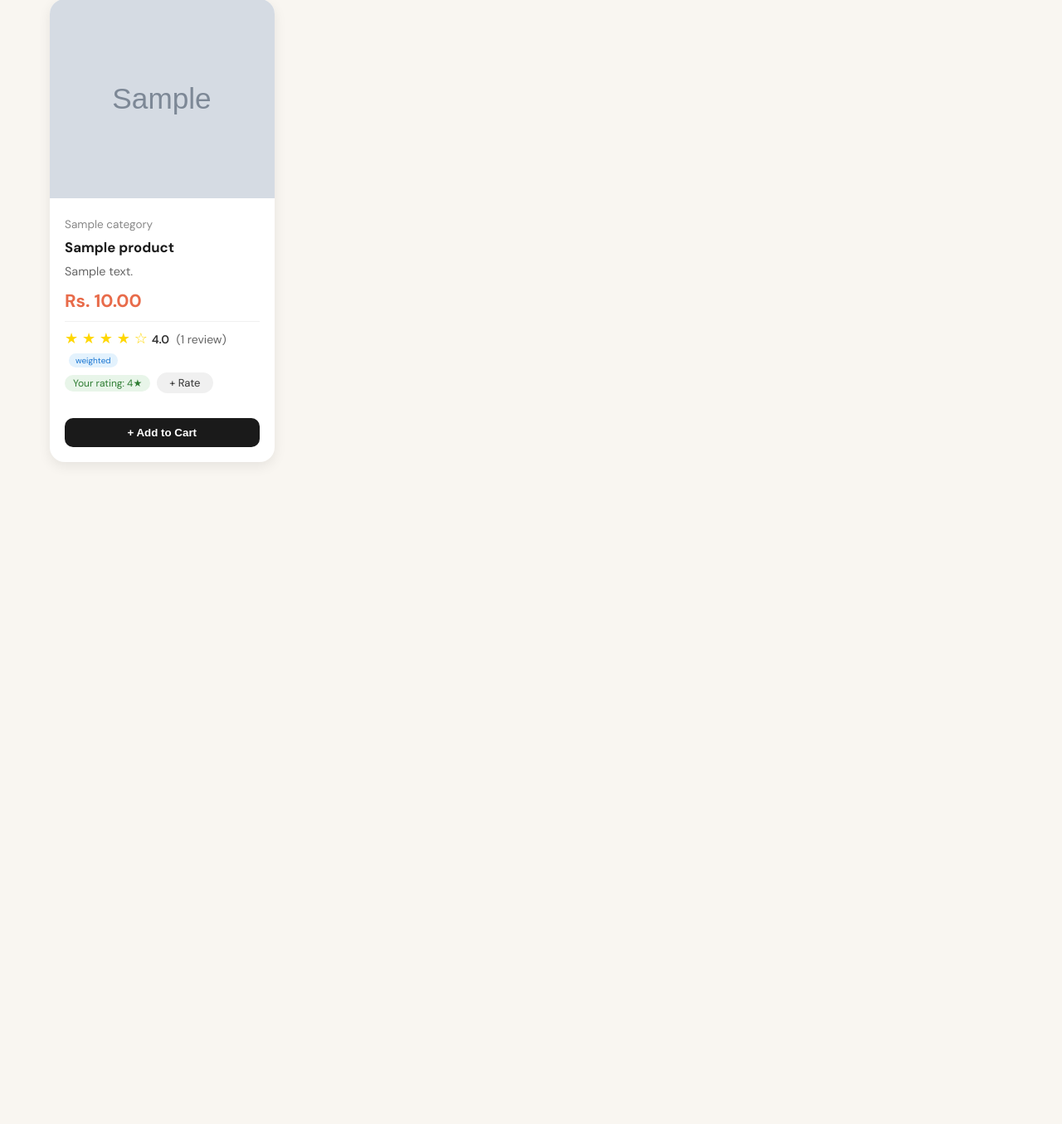
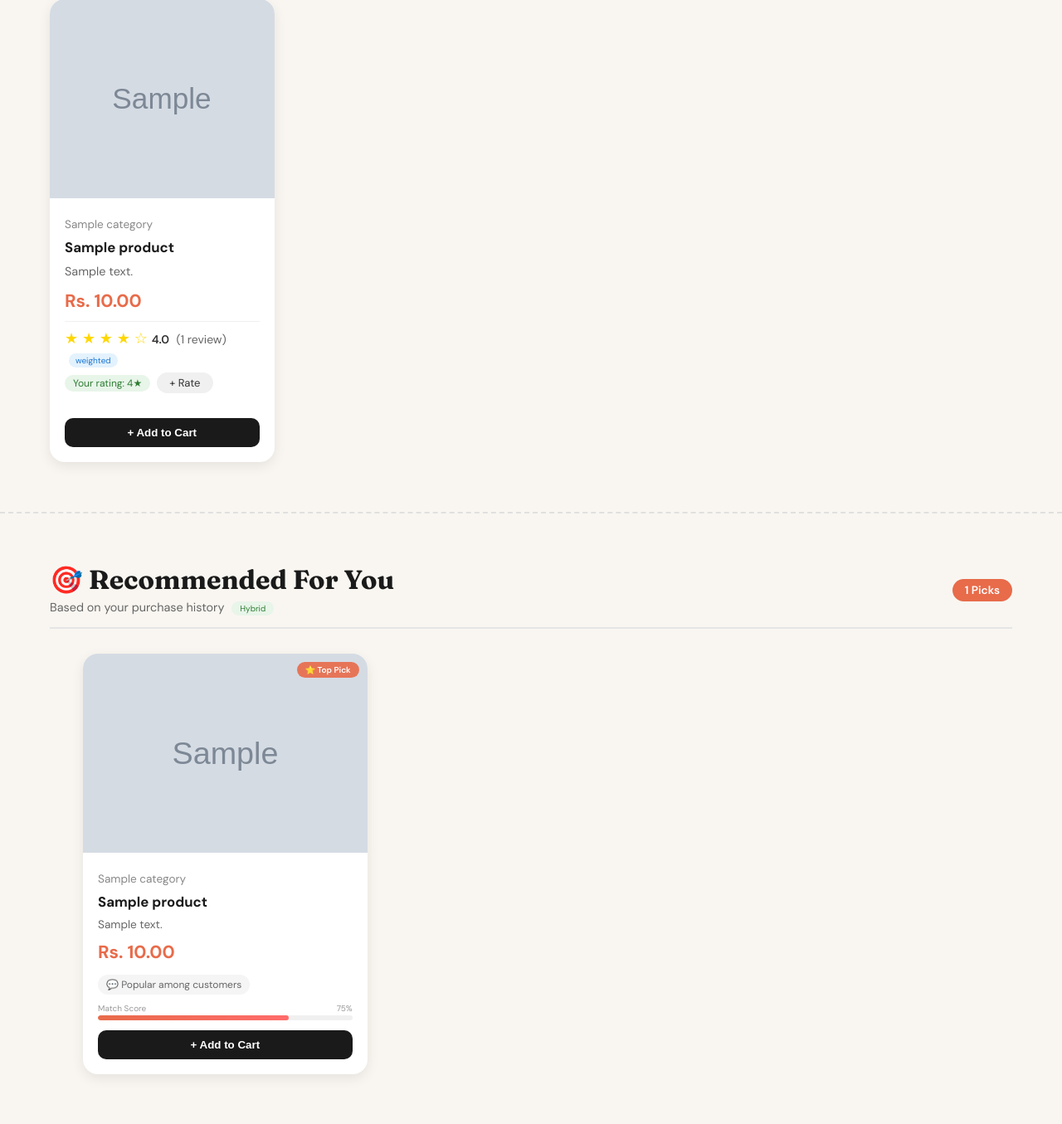
Before and after one commit to Swikriti-Bhusal/stationery-management-system, a Django app: page /products/ in a window 1280 px wide. Shown: the part 263-1618 px from the top of the page at 83% size. Before the commit the page ends 822 px from the top, so only its background shows below. Run offline with Django 5.2, Linux system fonts and the light colour scheme; a user stored in the database is signed in; tables that the repository leaves empty hold one stand-in row (values such as "Sample post"); grey boxes marked "Sample" are stand-in pictures.

Commit message:
Add hybrid recommendation algorithm with fallback

```diff
--- a/orders/models.py
+++ b/orders/models.py
@@ -12,7 +12,7 @@ class Order(models.Model):
     )
 
     user = models.ForeignKey(User, on_delete=models.CASCADE, related_name='orders')
-    full_name = models.CharField(max_length=100, blank=True, default='')  # CHANGED: added blank=True
+    full_name = models.CharField(max_length=100, blank=True, default='')
     order_date = models.DateTimeField(auto_now_add=True)
     status = models.CharField(max_length=20, choices=STATUS_CHOICES, default='pending')
     total_amount = models.DecimalField(max_digits=10, decimal_places=2, default=0)
--- a/products/views.py
+++ b/products/views.py
@@ -1,7 +1,8 @@
 from django.shortcuts import render, redirect, get_object_or_404
 from django.contrib.auth.decorators import login_required
 from .models import Product, Category
-from reviews.models import ProductRating  # ADD THIS IMPORT
+from reviews.models import ProductRating
+from django.db.models import Count, Q
 
 # ====================== LINEAR SEARCH ALGORITHM ======================
 def linear_search_products(products, query):
@@ -17,7 +18,7 @@ def linear_search_products(products, query):
         desc = (product.description or "").lower()
         cat  = product.category.name.lower()
 
-        # Whole word matching (better than simple 'in')
+        # Whole word matching
         import re
         word_pattern = r'\b' + re.escape(query) + r'\b'
 
@@ -51,6 +52,80 @@ def add_ratings_to_products(products):
     return products
 
 
+# ====================== RECOMMENDATION FUNCTION ======================
+def get_personalized_recommendations(user, limit=4):
+    """Simple recommendations based on user's purchase history"""
+    recommendations = []
+
+    try:
+        from orders.models import OrderItem
+
+        # Get user's purchased product IDs
+        purchased_product_ids = OrderItem.objects.filter(
+            order__user=user
+        ).values_list('product_id', flat=True)
+
+        if purchased_product_ids:
+            # Get categories from user's purchases
+            purchased_categories = Product.objects.filter(
+                id__in=purchased_product_ids
+            ).values_list('category_id', flat=True).distinct()
+
+            # Get products from same categories (excluding purchased)
+            category_products = Product.objects.filter(
+                category_id__in=purchased_categories,
+                is_available=True
+            ).exclude(
+                id__in=purchased_product_ids
+            ).annotate(
+                purchase_count=Count('orderitem')
+            ).order_by('-purchase_count')[:limit]
+
+            # Add explanation and score
+            for product in category_products:
+                score = min(95, 40 + (product.purchase_count * 2))
+                recommendations.append({
+                    'product': product,
+                    'explanation': 'Based on your favorite categories',
+                    'score': score
+                })
+
+        # If not enough recommendations, add popular products
+        if len(recommendations) < limit:
+            remaining = limit - len(recommendations)
+            popular = Product.objects.filter(
+                is_available=True
+            ).exclude(
+                id__in=[r['product'].id for r in recommendations]
+            ).annotate(
+                order_count=Count('orderitem')
+            ).filter(order_count__gt=0).order_by('-order_count')[:remaining]
+
+            for product in popular:
+                recommendations.append({
+                    'product': product,
+                    'explanation': 'Popular among customers',
+                    'score': 75
+                })
+
+    except ImportError:
+        # If OrderItem doesn't exist, show popular products
+        popular = Product.objects.filter(
+            is_available=True
+        ).annotate(
+            order_count=Count('orderitem')
+        ).filter(order_count__gt=0).order_by('-order_count')[:limit]
+
+        for product in popular:
+            recommendations.append({
+                'product': product,
+                'explanation': 'Popular among customers',
+                'score': 80
+            })
+
+    return recommendations
+
+
 # ====================== CUSTOMER VIEWS ======================
 def product_detail(request, slug):
     product = get_object_or_404(Product, slug=slug)
@@ -81,11 +156,16 @@ def product_list(request):
     if not search_query:
         products = sorted(products, key=lambda p: p.weighted_rating, reverse=True)
 
+    # ========== GET RECOMMENDATIONS ==========
+    hybrid_recommendations = []
+    if request.user.is_authenticated:
+        hybrid_recommendations = get_personalized_recommendations(request.user, limit=4)
 
     return render(request, 'products/product_list.html', {
         'products': products,
         'categories': categories,
-        'search_query': search_query
+        'search_query': search_query,
+        'hybrid_recommendations': hybrid_recommendations
     })
 
 
--- a/templates/products/product_list.html
+++ b/templates/products/product_list.html
@@ -164,6 +164,105 @@
             box-shadow: 0 4px 15px rgba(0,0,0,0.2);
             font-weight: 500;
         }
+        /* ========== RECOMMENDATIONS STYLES ========== */
+    .recommendations-section {
+        max-width: 1240px;
+        margin: 60px auto;
+        padding: 0 40px;
+    }
+
+    .recommendations-header {
+        display: flex;
+        justify-content: space-between;
+        align-items: center;
+        margin-bottom: 30px;
+        border-bottom: 2px solid #e5e5e5;
+        padding-bottom: 15px;
+        flex-wrap: wrap;
+    }
+
+    .recommendations-header h2 {
+        font-family: 'Fraunces', serif;
+        font-size: 2rem;
+    }
+
+    .recommendations-header .rec-badge {
+        background: var(--coral);
+        color: white;
+        padding: 5px 15px;
+        border-radius: 20px;
+        font-size: 0.85rem;
+        font-weight: 600;
+    }
+
+    .rec-algorithm-tag {
+        font-size: 10px;
+        background: #e8f5e9;
+        color: #2e7d32;
+        padding: 2px 10px;
+        border-radius: 10px;
+        margin-left: 5px;
+    }
+
+    .recommendation-card {
+        position: relative;
+    }
+
+    .recommendation-card .rec-tag {
+        position: absolute;
+        top: 10px;
+        right: 10px;
+        background: rgba(232, 107, 74, 0.9);
+        color: white;
+        padding: 3px 10px;
+        border-radius: 12px;
+        font-size: 10px;
+        font-weight: 600;
+        z-index: 10;
+    }
+
+    .rec-reason {
+        font-size: 12px;
+        color: #666;
+        background: #f5f5f5;
+        padding: 4px 10px;
+        border-radius: 12px;
+        display: inline-block;
+        margin-top: 5px;
+    }
+
+    .rec-divider {
+        margin: 40px 0;
+        border: none;
+        border-top: 2px dashed #e0e0e0;
+    }
+
+    .rec-score-bar {
+        margin-top: 10px;
+    }
+
+    .rec-score-bar .label {
+        display: flex;
+        justify-content: space-between;
+        font-size: 10px;
+        color: #999;
+    }
+
+    .rec-score-bar .track {
+        width: 100%;
+        height: 6px;
+        background: #f0f0f0;
+        border-radius: 3px;
+        margin-top: 2px;
+        overflow: hidden;
+    }
+
+    .rec-score-bar .fill {
+        height: 100%;
+        border-radius: 3px;
+        background: linear-gradient(90deg, var(--coral), #ff6b6b);
+        transition: width 0.5s ease;
+    }
     </style>
 </head>
 <body>
@@ -288,6 +387,83 @@
     </div>
     {% endfor %}
 </div>
+<!-- RECOMMENDATIONS SECTION  -->
+
+{% if user.is_authenticated and hybrid_recommendations %}
+<hr class="rec-divider">
+
+<div class="recommendations-section">
+    <div class="recommendations-header">
+        <div>
+            <h2>🎯 Recommended For You</h2>
+            <p style="color: #666; font-size: 0.9rem; margin-top: 5px;">
+                Based on your purchase history
+                <span class="rec-algorithm-tag">Hybrid</span>
+            </p>
+        </div>
+        <div>
+            <span class="rec-badge">{{ hybrid_recommendations|length }} Picks</span>
+        </div>
+    </div>
+
+    <div class="products-grid" style="margin-top: 0;">
+        {% for item in hybrid_recommendations %}
+        <div class="product-card recommendation-card">
+            {% if item.product.image %}
+                <div class="product-image">
+                    <img src="{{ item.product.image.url }}" alt="{{ item.product.name }}">
+                    <!-- Recommendation tag badge -->
+                    <span class="rec-tag">
+                        {% if forloop.counter <= 2 %}⭐ Top Pick
+                        {% elif forloop.counter <= 4 %}👍 Great Match
+                        {% else %}💡 Suggested
+                        {% endif %}
+                    </span>
+                </div>
+            {% endif %}
+
+            <div class="product-info">
+                <div class="product-category">{{ item.product.category.name }}</div>
+                <div class="product-name">{{ item.product.name }}</div>
+
+                {% if item.product.description %}
+                    <p style="color:#666; font-size:0.85rem; line-height:1.3; margin:5px 0 10px;">
+                        {{ item.product.description|truncatewords:10|linebreaksbr }}
+                    </p>
+                {% endif %}
+
+                <div class="price">Rs. {{ item.product.price }}</div>
+
+                <!-- WHY RECOMMENDED -->
+                <div style="margin-top: 8px;">
+                    <span class="rec-reason">
+                        💬 {{ item.explanation }}
+                    </span>
+                </div>
+
+                <!-- MATCH SCORE BAR -->
+                <div class="rec-score-bar">
+                    <div class="label">
+                        <span>Match Score</span>
+                        <span>{{ item.score|floatformat:0 }}%</span>
+                    </div>
+                    <div class="track">
+                        <div class="fill" style="width: {{ item.score|floatformat:0 }}%;"></div>
+                    </div>
+                </div>
+
+                <button onclick="addToCart({{ item.product.id }}, '{{ item.product.name }}')" class="cart-btn">
+                    + Add to Cart
+                </button>
+            </div>
+        </div>
+        {% endfor %}
+    </div>
+</div>
+{% endif %}
+
+<!-- END OF RECOMMENDATIONS SECTION -->
+
 
 <script>
 function addToCart(productId, productName){
```
